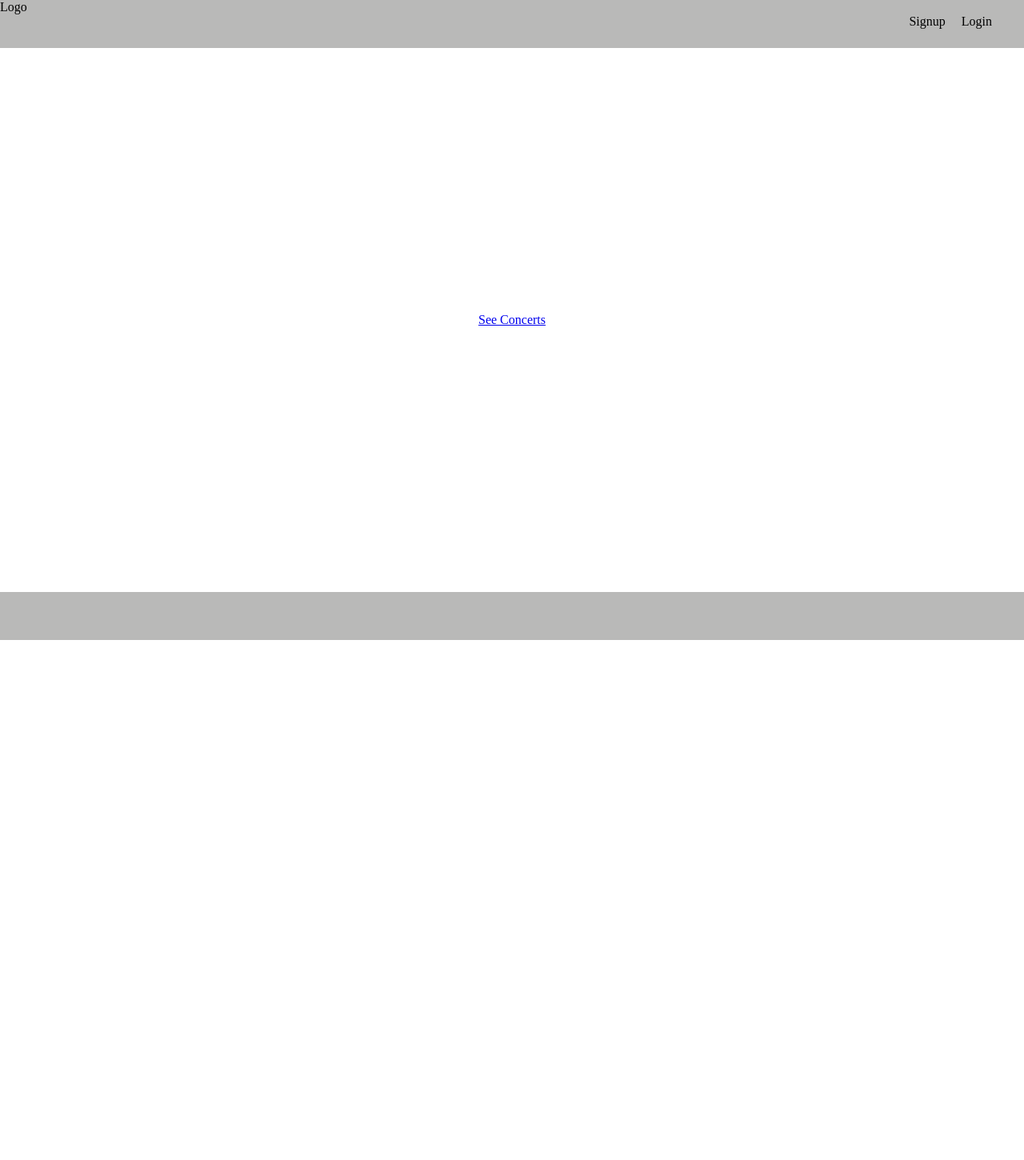
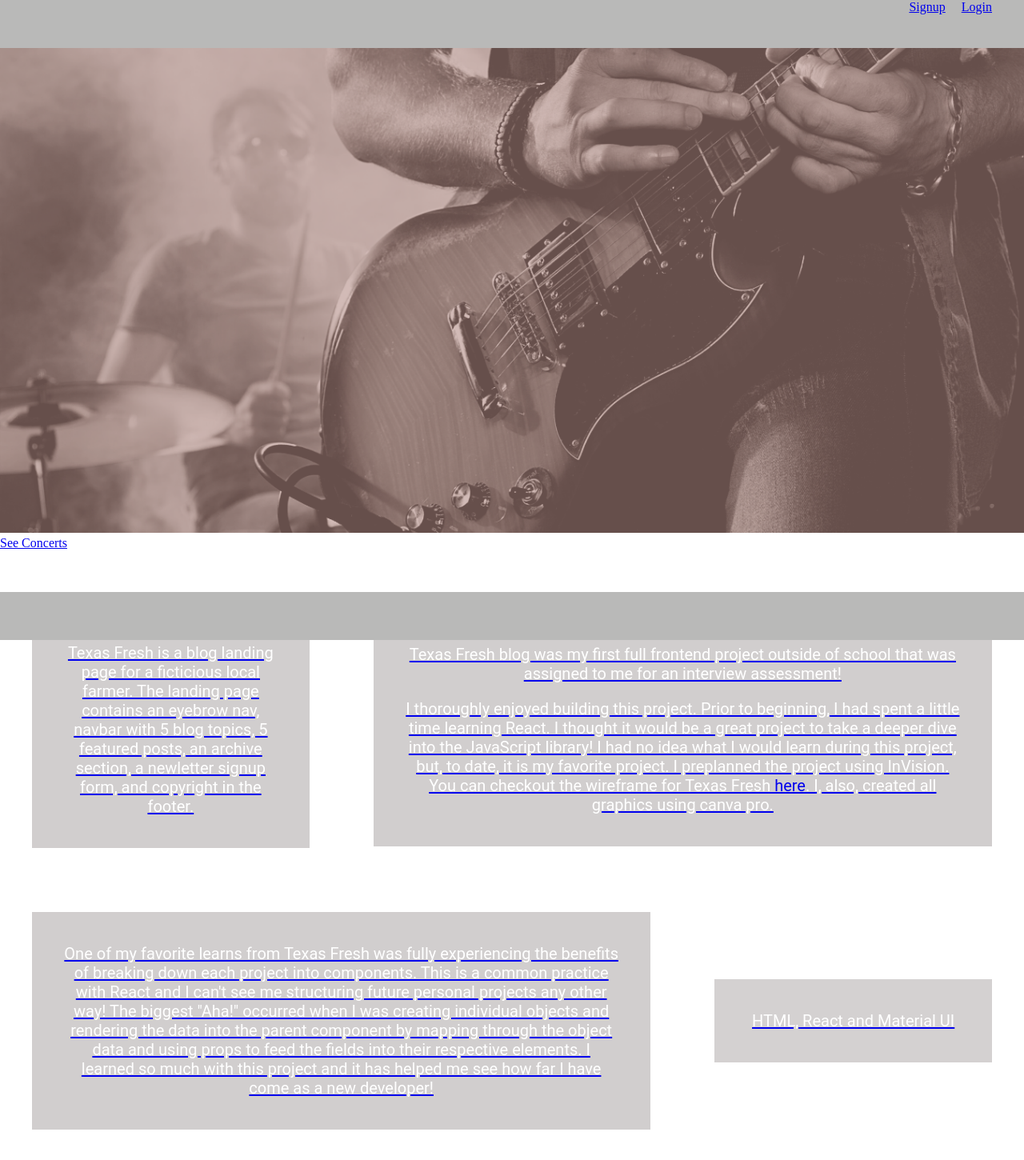
Before and after one commit to Delabove/cra-express-ts, a React (Create React App) app: page / in a window 1280 px wide. Shown: the top 1450 px of the page at 80% size. Before the commit the page ends 800 px from the top, so only its background shows below. Built offline with nearby package versions, Linux system fonts and the light colour scheme.

Commit message:
header image and styling on landing page

```diff
--- a/public/index.html
+++ b/public/index.html
@@ -24,7 +24,14 @@
       work correctly both with client-side routing and a non-root public URL.
       Learn how to configure a non-root public URL by running `npm run build`.
     -->
-    <title>React App</title>
+    <title>Concert Central</title>
+<style>
+  body{
+    margin: 0;
+    height: 100%;
+  }
+</style>
+
   </head>
   <body>
     <noscript>You need to enable JavaScript to run this app.</noscript>
--- a/src/ui/components/header/Header.tsx
+++ b/src/ui/components/header/Header.tsx
@@ -1,4 +1,5 @@
 import React from 'react'
+import { Link } from 'react-router-dom';
 import styles from './header.module.css';
 
 const Header = () => {
@@ -6,11 +7,11 @@ const Header = () => {
   // <div className={styles.Main_Nav}>
     <ul className={styles.Main_Nav_List}>
       <div className={styles.Main_Nav_Logo}>
-        <li className={styles.main_nav_item}>Logo</li>
+        {/* <li className={styles.main_nav_item}>Logo</li> */}
       </div>
       <div className={styles.Main_Nav_UserLinks}>
-        <li className={styles.main_nav_item}>Login</li>
-        <li className={styles.main_nav_item}>Signup</li>
+       <Link className={styles.main_nav_item} to="#">Login</Link>
+       <Link className={styles.main_nav_item} to="#">Signup</Link>
       </div>
     </ul>
 
--- a/src/ui/components/header/header.module.css
+++ b/src/ui/components/header/header.module.css
@@ -1,6 +1,6 @@
 
 .Main_Nav_List{
-  /* display: flex; */
+
   list-style: none;
   position: absolute;
   top: 0;
@@ -13,12 +13,6 @@
 
 }
 
-.Main_Nav_Logo, .main_nav_item{
-
-  display: flex;
-  margin-right: 20px;
-
-}
 
  .Main_Nav_UserLinks{
   display: flex;
@@ -26,3 +20,8 @@
   margin-right: 20px;
 
 }
+
+.main_nav_item{
+
+  margin-right: 20px;
+}
--- a/src/ui/views/Home.tsx
+++ b/src/ui/views/Home.tsx
@@ -1,10 +1,39 @@
 import React from 'react'
-import { Link } from 'react-router-dom'
+import { Link } from 'react-router-dom';
+
+import styles from './styles/home.module.css'
+import hero from '../media/Main-Hero-Image.png'
 
 const Home = () => {
   return (
-    <div className='landing'>
-      <Link to='/table'>See Concerts</Link>
+    <div className={styles.landing}>
+       <div className={styles.Main_Hero_Img}>
+        <img className={styles.img}src={hero} alt="social" />
+        </div>
+      <Link to='/table'>See Concerts
+      <div className={styles.layout}>
+        <ul className={styles.layout_list}>
+                    <li className={styles.description}>
+                    {/* <p><img width="100%" className="img" src={desc} alt="social" /></p> */}
+                        <div className={styles.project_body}>Texas Fresh is a blog landing page for a ficticious local farmer. The landing page contains an eyebrow nav, navbar with 5 blog topics, 5 featured posts, an archive section, a newletter signup form, and copyright in the footer.</div>
+                    </li>
+                    <li className={styles.design}>
+                    {/* <p><img width="110%" className="smaller-title" src={design} alt="social" /></p> */}
+                    <p className={styles.project_body}> Texas Fresh blog was my first full frontend project outside of school that was assigned to me for an interview assessment!</p>
+                    {/* <p><img width="100%" className="image" src={Image} alt="social" /></p> */}
+                    <p className={styles.project_body}>I thoroughly enjoyed building this project. Prior to beginning, I had spent a little time learning React. I thought it would be a great project to take a deeper dive into the JavaScript library! I had no idea what I would learn during this project, but, to date, it is my favorite project. I preplanned the project using InVision. You can checkout the wireframe for Texas Fresh <a className="wireframe" href="https://projects.invisionapp.com/freehand/document/aOcwTFuN7">here</a>. I, also, created all graphics using canva pro.</p>
+                    </li>
+                    <li className={styles.technologies}>
+                    {/* <p><img width="100%" className="img" src={technologies} alt="social" /></p> */}
+                    <p className={styles.project_body}>HTML, React and Material UI</p>
+                    </li>
+                    <li className={styles.learns}>
+                    {/* <p><img width="100%" className="smaller-title" src={learns} alt="social" /></p> */}
+                    <div className={styles.project_body}> One of my favorite learns from Texas Fresh was fully experiencing the benefits of breaking down each project into components. This is a common practice with React and I can't see me structuring future personal projects any other way! The biggest "Aha!" occurred when I was creating individual objects and rendering the data into the parent component by mapping through the object data and using props to feed the fields into their respective elements. I learned so much with this project and it has helped me see how far I have come as a new developer!</div>
+                    </li>
+                </ul>
+            </div>
+      </Link>
     </div>
   )
 }
--- /dev/null
+++ b/src/ui/views/styles/home.module.css
@@ -0,0 +1,96 @@
+.layout_list {
+    font-family: 'Roboto';
+    font-size: 16px;
+    display: grid;
+    background-color: transparent;
+    text-align: center;
+    list-style: none;
+    padding: 20px 0;
+    grid-template-columns: repeat(3, 1fr);
+    grid-template-rows: max-content;
+    grid-column-gap: 3px;
+    grid-gap: 5rem;
+    grid-template-areas:
+    "description design design"
+    "description design design"
+    "learns learns technologies";
+    align-items: center;
+
+    }
+.layout{
+    display: flex;
+    justify-content: center;
+    padding: 40px
+}
+    .description{
+        text-align: center;
+        padding: 20px;
+        font-size: 20px;
+        grid-area: description;
+        color: white;
+        background-color: rgba(190, 186, 186, 0.700)
+
+    }
+
+    .design{
+        grid-area: design;
+        font-size: 20px;
+        padding: 20px;
+        color: white;
+        background-color: rgb(190, 186, 186, 0.700)
+        /* border: black solid .5px; */
+    }
+
+    .learns{
+        grid-area: learns;
+        font-size: 20px;
+        padding: 20px;
+        color: white;
+        background-color: rgb(190, 186, 186, 0.700)
+        /* border: black solid .5px; */
+    }
+
+    .technologies{
+        grid-area: technologies;
+        font-size: 20px;
+        padding: 20px;
+        background-color: rgba(190, 186, 186, 0.664);
+        color: white;
+        /* border: black solid .5px; */
+    }
+    .img{
+        width: 100%;
+        padding: 0;
+        margin: 0;
+    }
+
+    .Main_Hero_Img{
+       margin: 0;
+    }
+    .project_body{
+    margin: 20px;
+    /* padding: 20px; */
+    }
+
+    @media only screen and (max-width: 550px) {
+        .layout-list {
+            grid-template-columns: 1fr;
+            grid-auto-rows: max-content;
+
+            grid-template-areas:
+            "description"
+            "design"
+            "learns"
+            "technologies";
+            align-items: center;
+
+            }
+
+    }
+
+/* Large devices (desktops, 992px and up) */
+@media screen and (min-width:992px) {
+    .smaller-title{
+        width: 50%;
+    }
+}
```
Also changed, not shown: src/ui/index.css (deleted, +0 -14 lines), src/ui/media/Main-Hero-Image.png (added).
